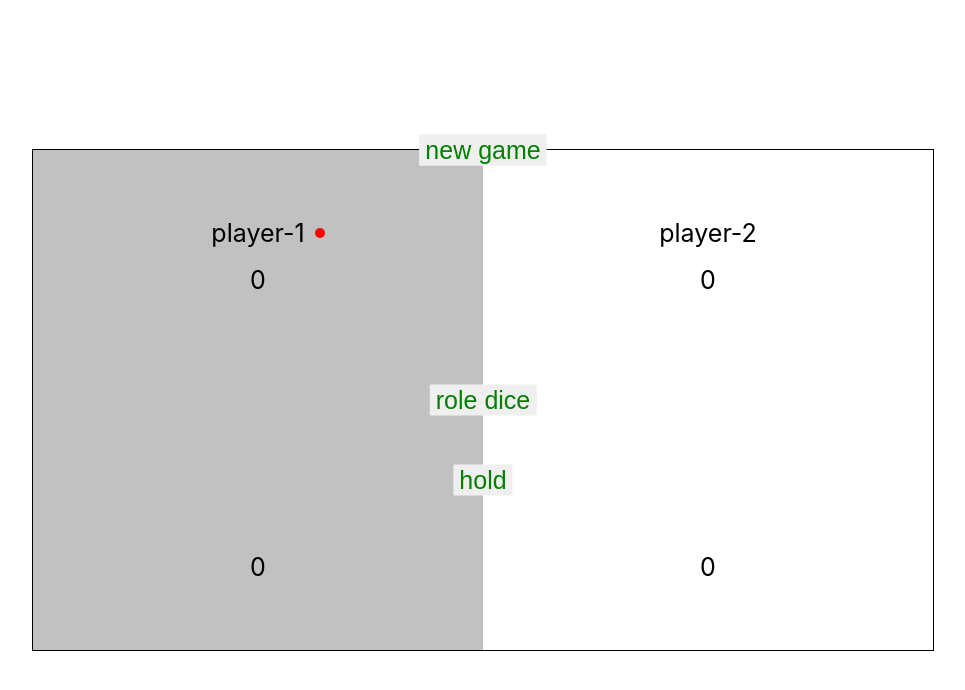
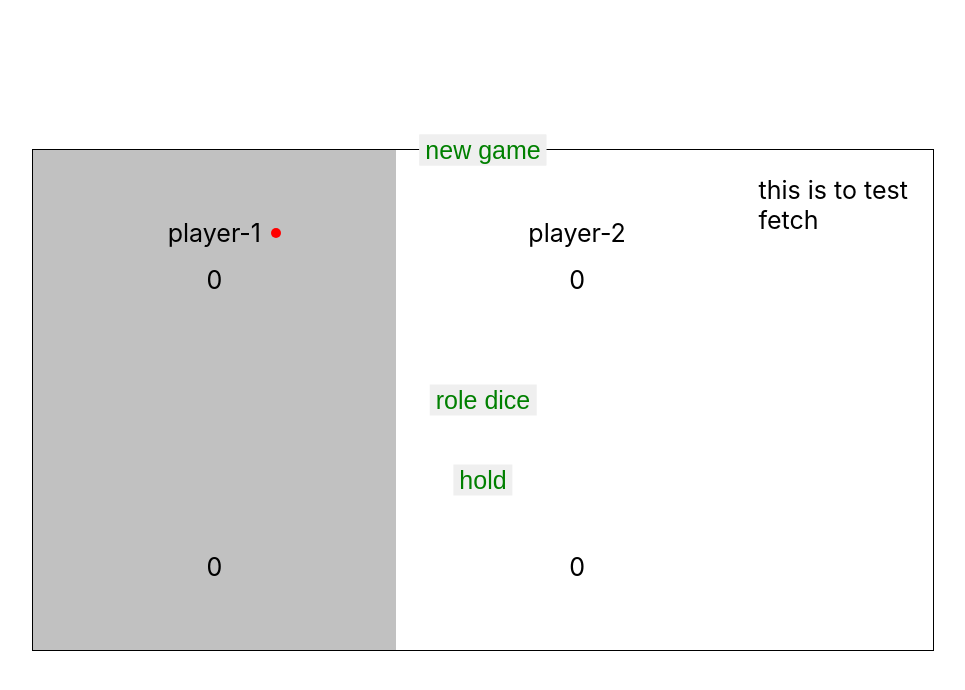
Before and after one commit to sara-farokhi/diceGame-react, a React (Create React App) app: page / in a window 1280 px wide. Shown: the top 690 px of the page, without its empty margins (157-1122 px from the left). Built offline with nearby package versions, Linux system fonts and the light colour scheme.

Commit message:
Test fetch

```diff
--- a/src/components/Buttons.js
+++ b/src/components/Buttons.js
@@ -43,6 +43,7 @@ const Buttons = () => {
 
   return (
     <>
+    <p> this is to test fetch</p>
       <button className="new">new game</button>
       <button className="role" onClick={roleDiceHandler}>
         role dice
```
